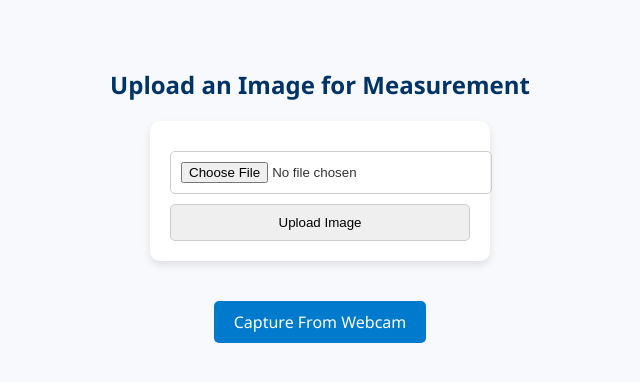
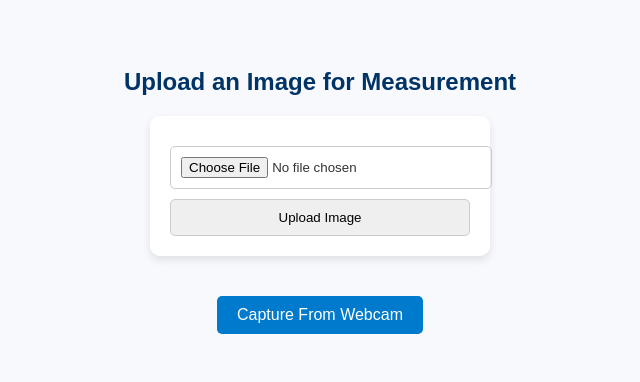
Before and after one commit to amanantuley/PerfectFit-AI_Model, a Flask app: page / in a window 1280 px wide. Shown: the top 382 px of the page, without its empty margins (320-960 px from the left). Run offline with Flask 3, Linux system fonts and the light colour scheme.

Commit message:
Update style.css

```diff
--- a/static/style.css
+++ b/static/style.css
@@ -1,5 +1,5 @@
 body {
-    font-family: 'Segoe UI', Tahoma, Geneva, Verdana, sans-serif;
+    font-family: Arial, sans-serif;
     background-color: #f7f9fc;
     color: #333;
     text-align: center;
@@ -20,7 +20,9 @@ form {
 }
 
 input[type="file"],
-input[type="submit"] {
+input[type="number"],
+input[type="submit"],
+button {
     margin-top: 10px;
     padding: 10px;
     width: 100%;
```
